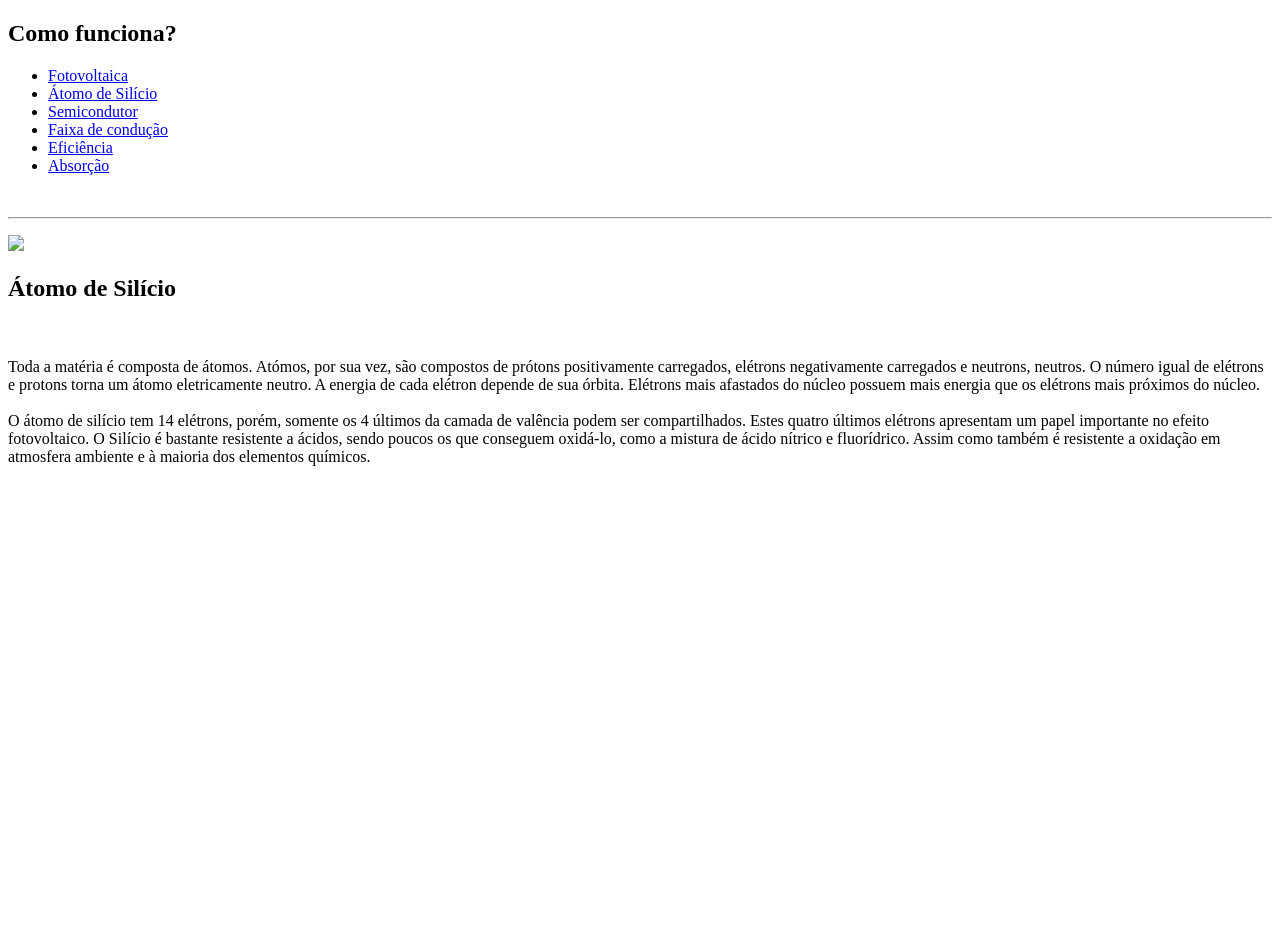
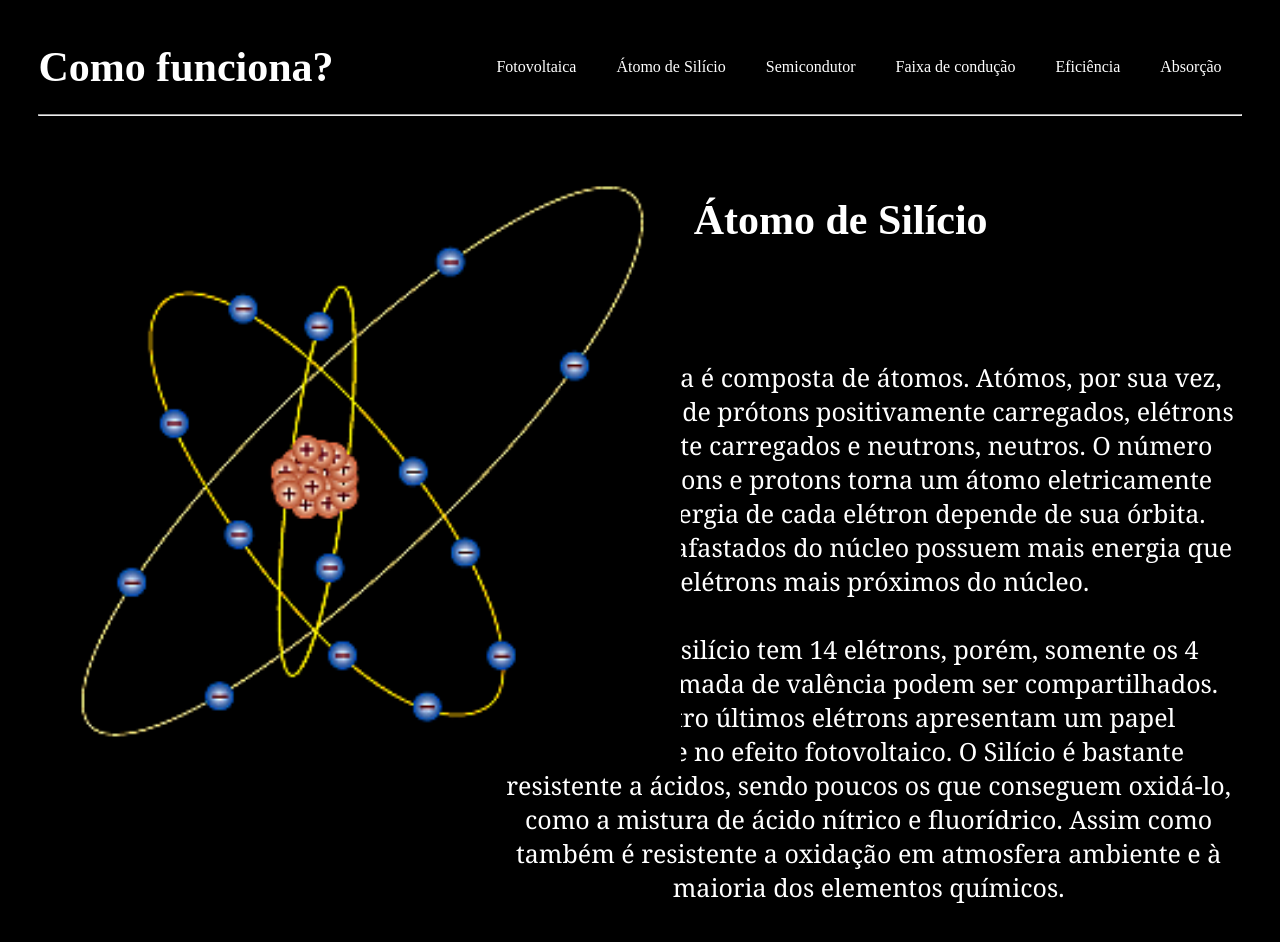
Before and after one commit to laritr/f-sica, a plain HTML site: page html/atomo.html in a window 1280 px wide. Before the commit the page ends 800 px from the top, so only its background shows below. Drawn offline with Linux system fonts and the light colour scheme; the site is published under a folder, as on GitHub Pages, so addresses that start at the root find nothing.

Commit message:
Update atomo.html

```diff
--- a/html/atomo.html
+++ b/html/atomo.html
@@ -4,7 +4,7 @@
 <head>
   <meta charset="utf-8">
     <title>FÍSICA</title>
-  <link rel="stylesheet" href="/style.css">
+  <link rel="stylesheet" href="../style.css">
   </head>
 
 <body>
@@ -14,12 +14,12 @@
       <h1>Como funciona?</h1>
     </div>
   <ul>
-    <li><a href="/index.html">Fotovoltaica</a></li>
-    <li><a href="/html/atomo.html">Átomo de Silício</a></li>
-    <li><a href="/html/semicondutor.html">Semicondutor</a></li>
-    <li><a href="/html/faixaconducao.html">Faixa de condução</a></li>
-    <li><a href="/html/eficiencia.html">Eficiência</a></li>
-    <li><a href="/html/absorcao.html">Absorção</a></li>
+    <li><a href="../index.html">Fotovoltaica</a></li>
+    <li><a href="../html/atomo.html">Átomo de Silício</a></li>
+    <li><a href="../html/semicondutor.html">Semicondutor</a></li>
+    <li><a href="../html/faixaconducao.html">Faixa de condução</a></li>
+    <li><a href="../html/eficiencia.html">Eficiência</a></li>
+    <li><a href="../html/absorcao.html">Absorção</a></li>
   </ul>
 </nav>
   <br>
@@ -27,7 +27,7 @@
     <hr>
   <div class="texto">
     <p>
-  <img class="img2" src="/img/Image3.gif"> <h2>Átomo de Silício</h2>
+  <img class="img2" src="../img/Image3.gif"> <h2>Átomo de Silício</h2>
     </div>
   <br>
   <br>
```
